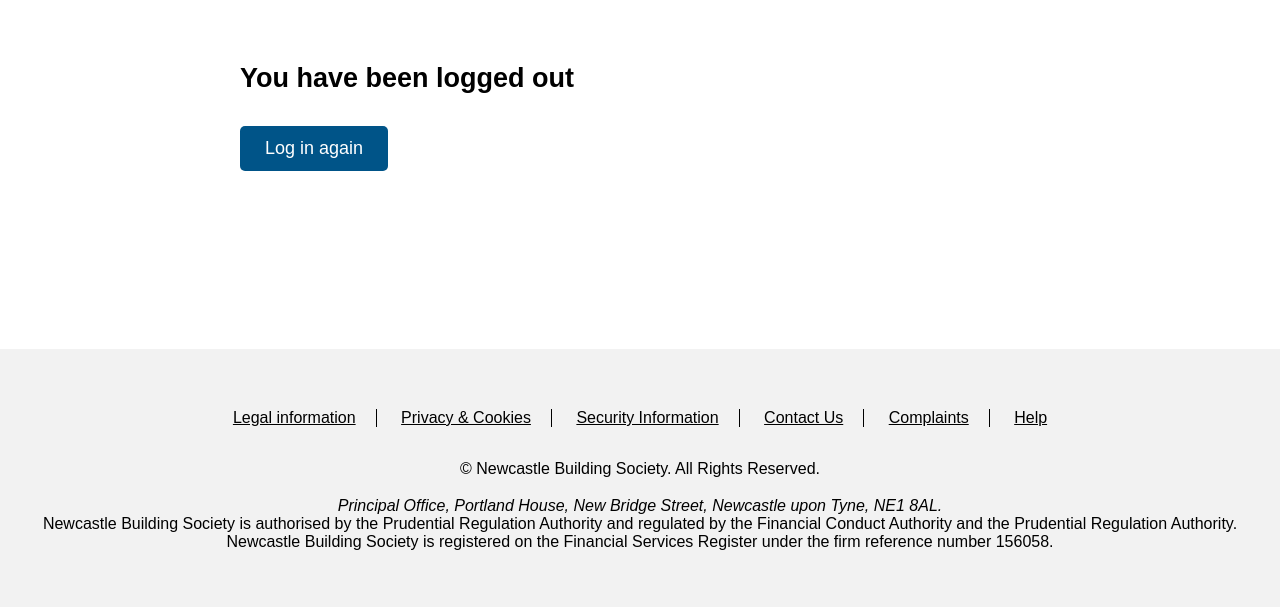
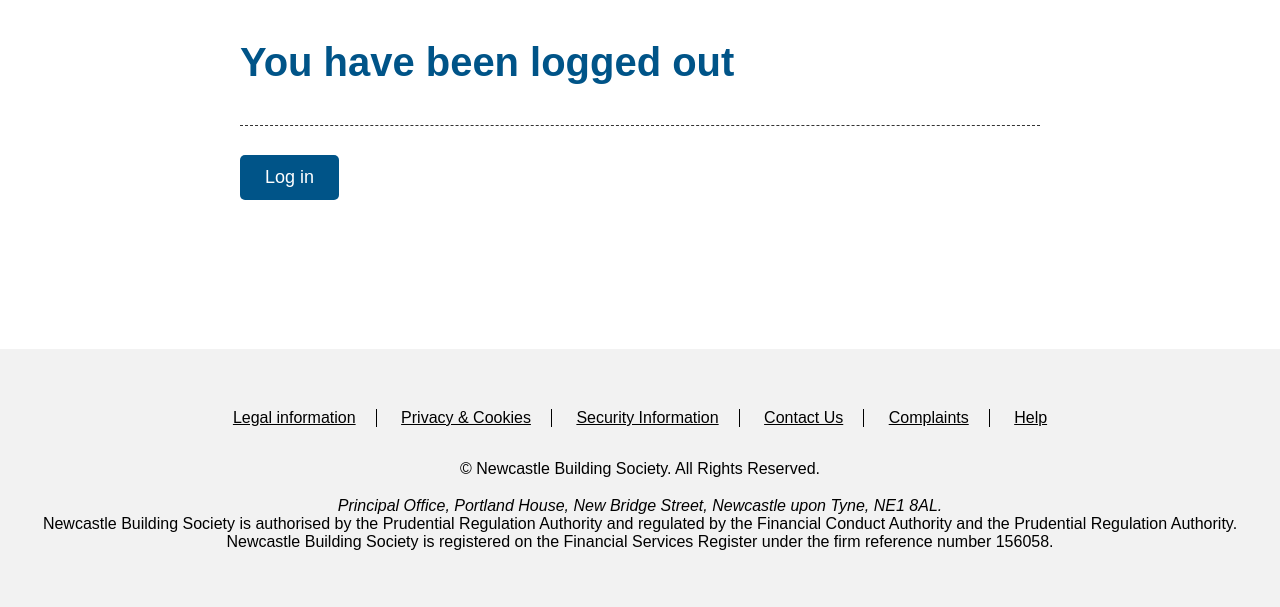
Before and after one commit to eddylongshanks/CETM65_Assignment2, a Django app: page /logout/ in a window 1280 px wide. Shown: the part 193-800 px from the top of the page. Run offline with Django 3.2, Linux system fonts and the light colour scheme.

Commit message:
Updated Log out html

```diff
--- a/online_dip/user/templates/adviser/logout.html
+++ b/online_dip/user/templates/adviser/logout.html
@@ -5,9 +5,10 @@
 {% block content %}
 
 <div class="container">
-    <h2>You have been logged out</h2>
+    <h1>You have been logged out</h1>
+    <hr>
     <div>
-        <a class="button" href="{% url 'login' %}">Log in again</a>
+        <a class="button" href="{% url 'login' %}">Log in</a>
     </div>
 </div>
 
```
